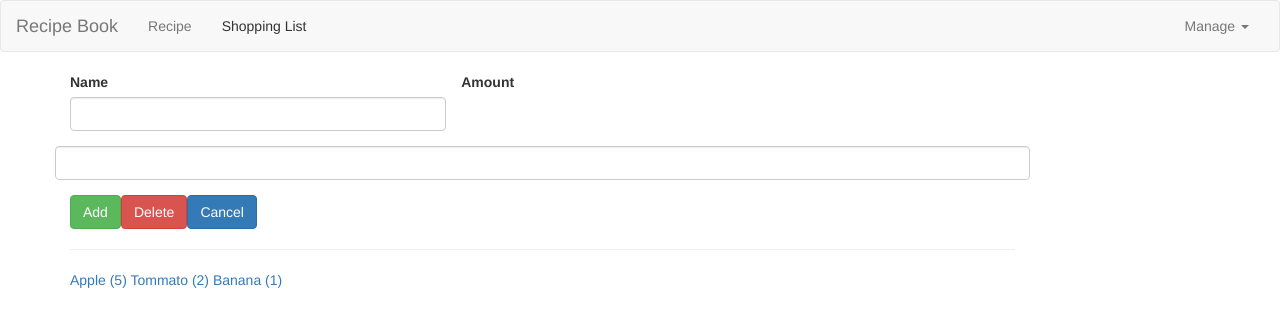
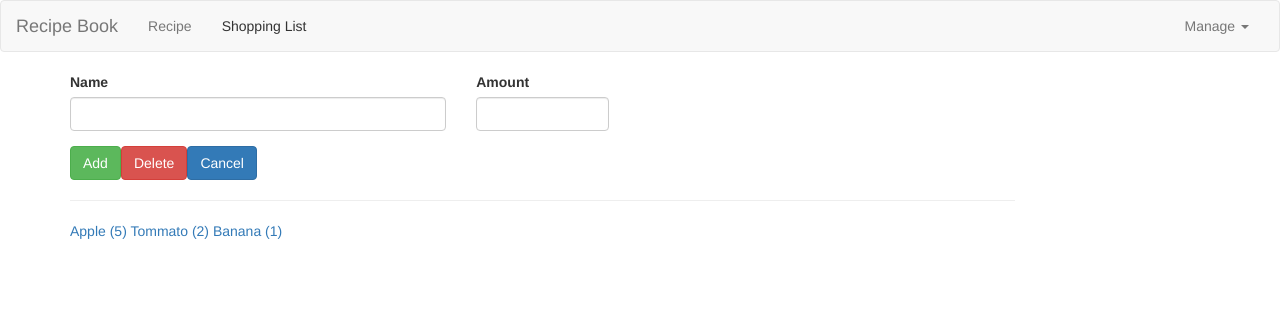
Before and after one commit to Abdu11ahMamun/NgCookListMaster, an Angular app: page / in a window 1280 px wide. Both pictures are taken after a click on the link "Shopping List". Shown: the top 326 px of the page. Built offline with nearby package versions, Linux system fonts and the light colour scheme.

Commit message:
input field problem solved and end of part 6

```diff
--- a/src/app/shopping-list/shopping-edit/shopping-edit.component.html
+++ b/src/app/shopping-list/shopping-edit/shopping-edit.component.html
@@ -6,7 +6,7 @@
                     <label for="name">Name</label>
                     <input type="text" id="name" class="form-control" #nameInput>
                 </div>
-                <div class="col-sn-2 form-group">
+                <div class="col-sm-2 form-group">
                     <label for="amount">Amount</label>
                     <input type="number" id="amount" class="form-control" #amountInput>
                 </div>
```
